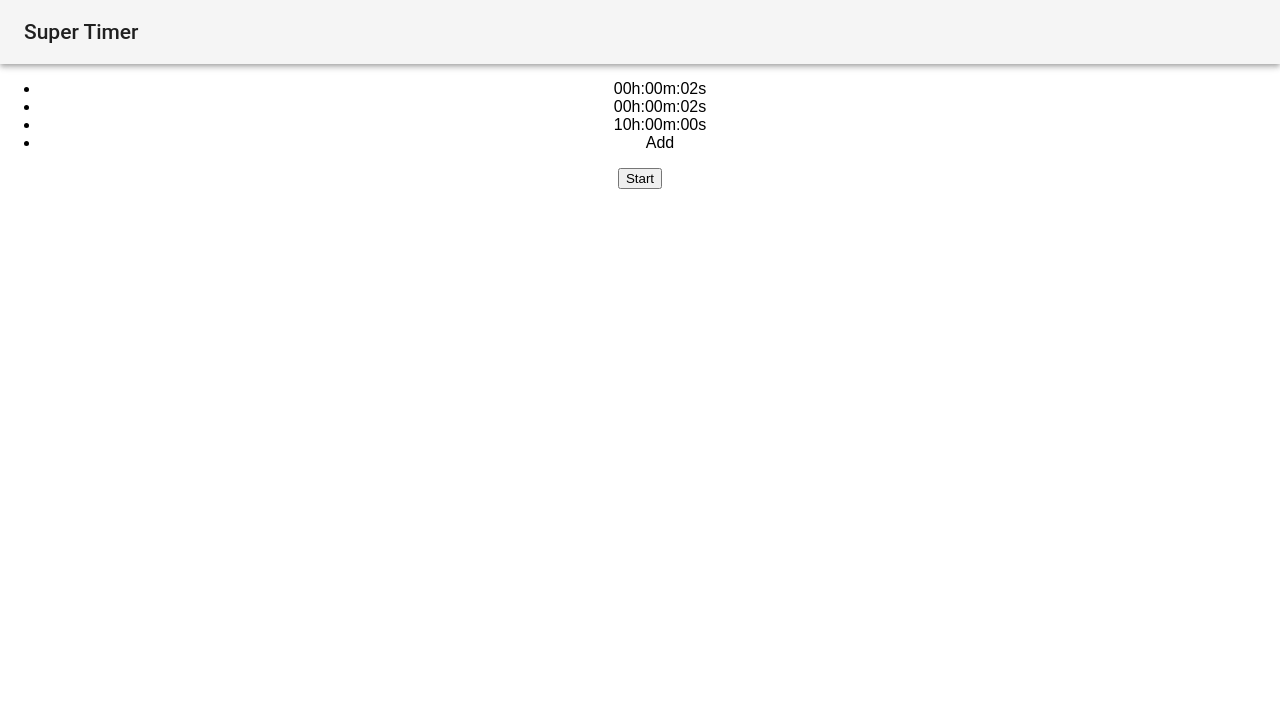
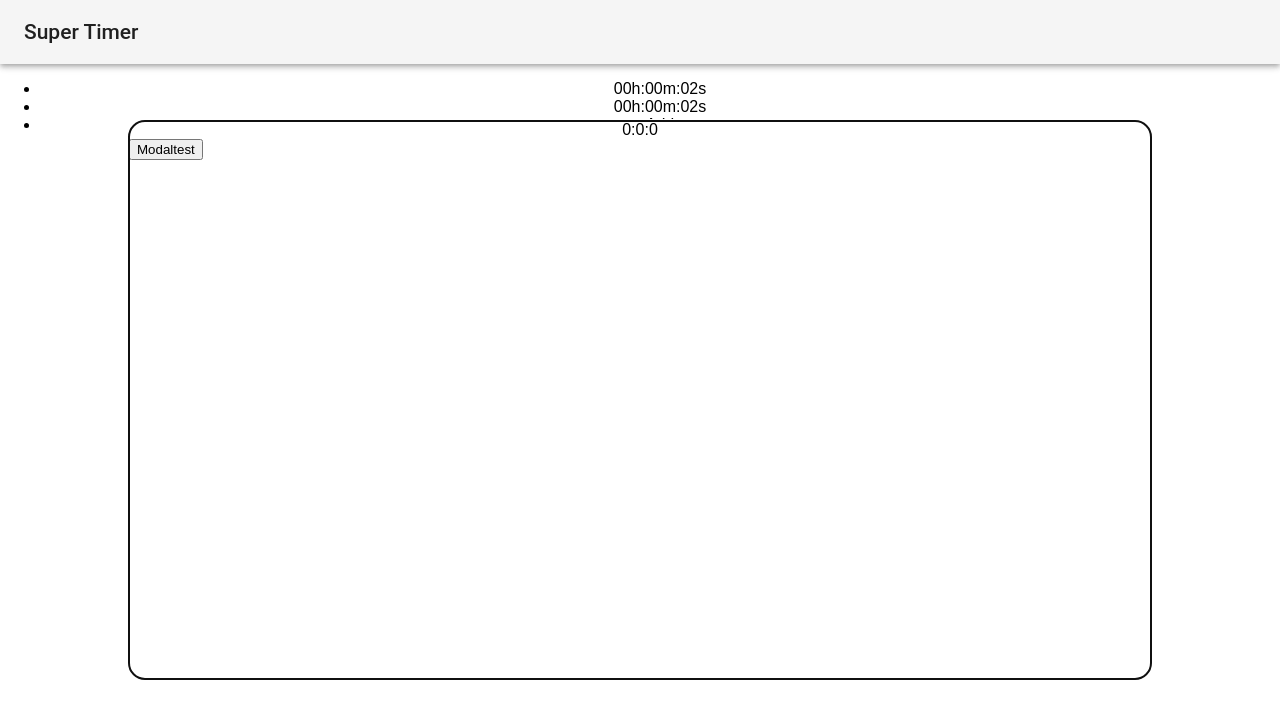
Before and after one commit to hayaokimura/SuperTimer, a React (Create React App) app: page / in a window 1280 px wide. Both pictures are taken after a click on the item "Add". Shown: the top 718 px of the page. Built offline with nearby package versions, Linux system fonts and the light colour scheme.

Commit message:
Add modal

```diff
--- a/package.json
+++ b/package.json
@@ -7,6 +7,7 @@
     "@material-ui/icons": "^3.0.1",
     "react": "^16.5.2",
     "react-dom": "^16.5.2",
+    "react-modal": "^3.5.1",
     "react-scripts": "1.1.5"
   },
   "scripts": {
--- /dev/null
+++ b/src/AddTimer.js
@@ -0,0 +1,32 @@
+import React, {Component} from 'react';
+import Modal from 'react-modal';
+
+Modal.setAppElement('#root');
+
+class AddTimer extends Component{
+    constructor(props){
+        super(props)
+        this.state={
+            hour: 0,
+            minute: 0,
+            second: 0,
+        }
+    }
+    render(){
+        return(
+            <Modal
+                isOpen={this.props.modalOpen}
+                onRequestClose={this.props.closeModal}
+                className="AddTimer"
+                contentLabel="keyboard"
+                overlayClassName="Overlay"
+                >
+                <div className="NewTimer">{this.state.hour}:{this.state.minute}:{this.state.second}</div>
+                <button onClick={()=>this.props.closeModal()}>Modaltest</button>
+            </Modal>
+        )
+    }
+
+}
+
+export default AddTimer
--- a/src/App.js
+++ b/src/App.js
@@ -5,6 +5,7 @@ import Toolbar from '@material-ui/core/Toolbar';
 import Typography from '@material-ui/core/Typography';
 import Timer from './Timer';
 import StartStop from './StartStop'
+import AddTimer from './AddTimer'
 
 const SECOND = 1000;
 let intervalId;
@@ -19,6 +20,7 @@ class App extends Component {
       timerIndex : null,
       backup : [],
       counting: false,
+      modalOpen: false,
     };
   }
   addTimer(){
@@ -80,6 +82,13 @@ class App extends Component {
     });
     clearInterval(intervalId);
   }
+  openModal(){
+    console.log("openModal")
+    this.setState({modalOpen:true})
+  }
+  closeModal(){
+    this.setState({modalOpen:false})
+  }
   render() {
     let timerList = this.state.timers.map( timer => {
       return(
@@ -100,9 +109,10 @@ class App extends Component {
         <div className="Main">
           <ul>
             {timerList}
-            <li key="add" onClick={()=>this.addTimer()}>Add</li>
+            <li key="add" onClick={()=>this.openModal()}>Add</li>
           </ul>
         </div>
+        <AddTimer modalOpen={this.state.modalOpen} closeModal={()=>this.closeModal()}/>
         <footer>
           <StartStop start={()=>this.startTimer()} stop={()=>this.stopTimer()} counting={this.state.counting}/>
         </footer>
--- a/src/index.css
+++ b/src/index.css
@@ -3,3 +3,28 @@ body {
   padding: 0;
   font-family: sans-serif;
 }
+
+.AddTimer{
+  position: absolute;
+  top: 15%;
+  left: 10%;
+  right: 10%;
+  bottom: 15%;
+  background-color: white;
+  border:thin solid;
+  border-color: #999;
+  border-radius: 1em;
+}
+
+.NewTimer{
+  display: flex;
+  justify-content: center;
+}
+
+.Overlay {
+  position: fixed;
+  top: 0;
+  left: 0;
+  right: 0;
+  bottom: 0;
+}
```
Also changed, not shown: 1 other file (tests, documents, lock files or other folders).
